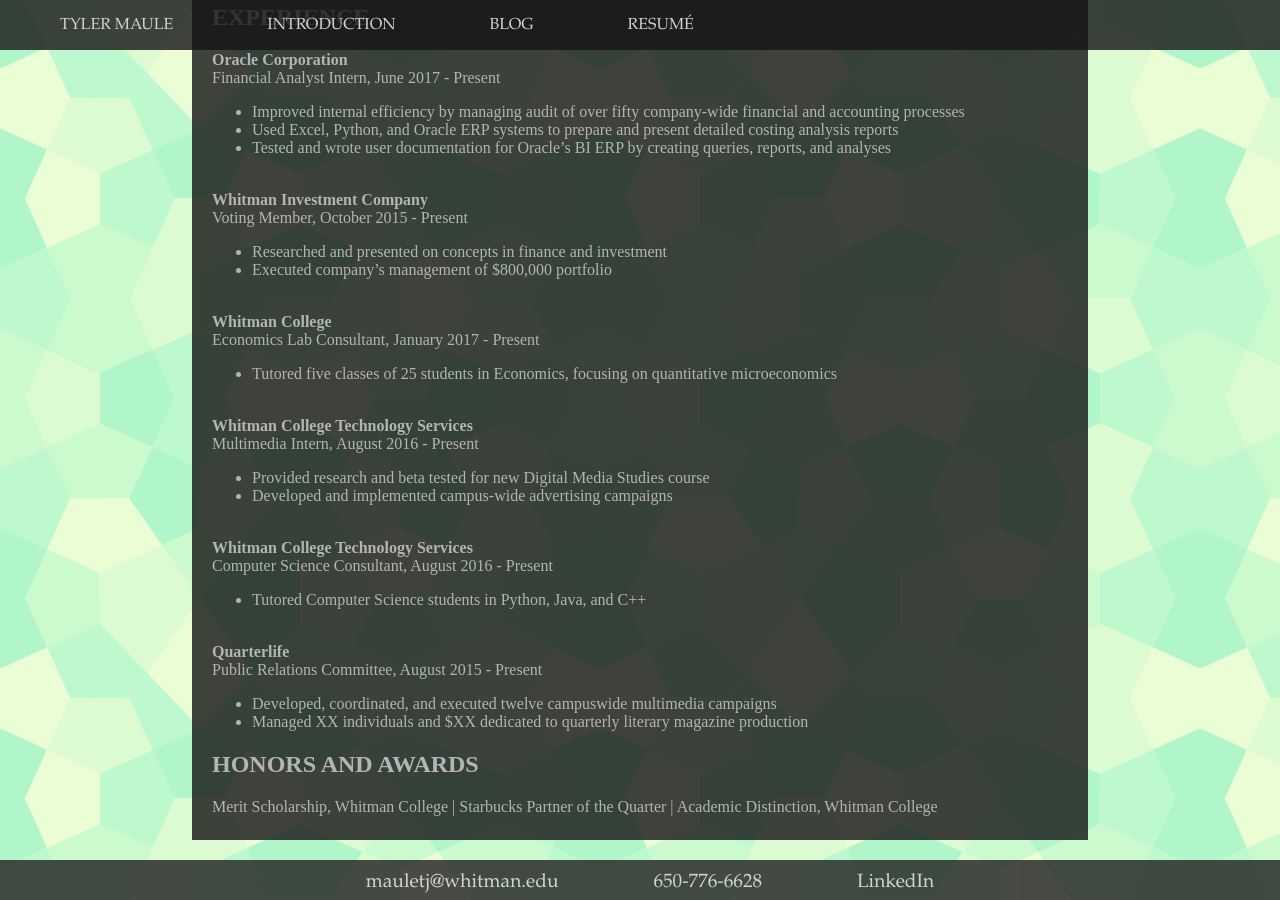
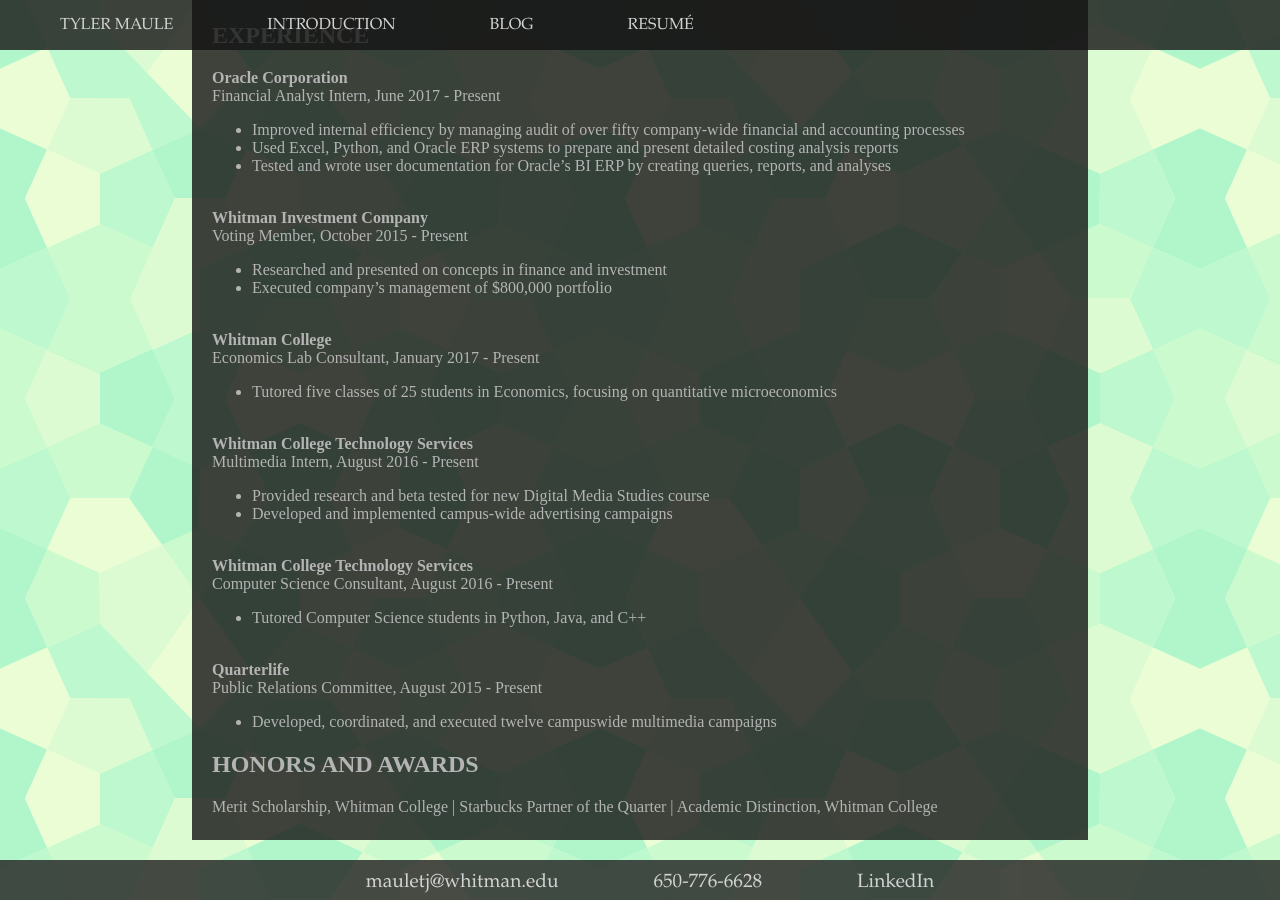
Before and after one commit to tylermaule/tylermaule.github.io, a Jekyll site: the page built from projects.html, in a window 1280 px wide and 900 px high, scrolled down 802 px. Built offline with Jekyll 4.4.1, drawn with Linux system fonts in a browser that asks for light colours.

Commit message:
Update resume.md

```diff
--- a/_includes/resume.md
+++ b/_includes/resume.md
@@ -61,7 +61,6 @@
 **Quarterlife**
 Public Relations Committee, August 2015 - Present
 -  Developed, coordinated, and executed twelve campuswide multimedia campaigns
--  Managed XX individuals and $XX dedicated to quarterly literary magazine production
 <br>
 
 ## **HONORS AND AWARDS**
```
